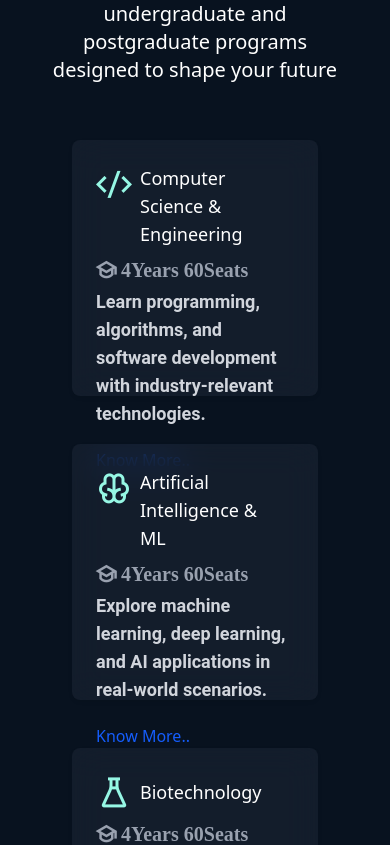
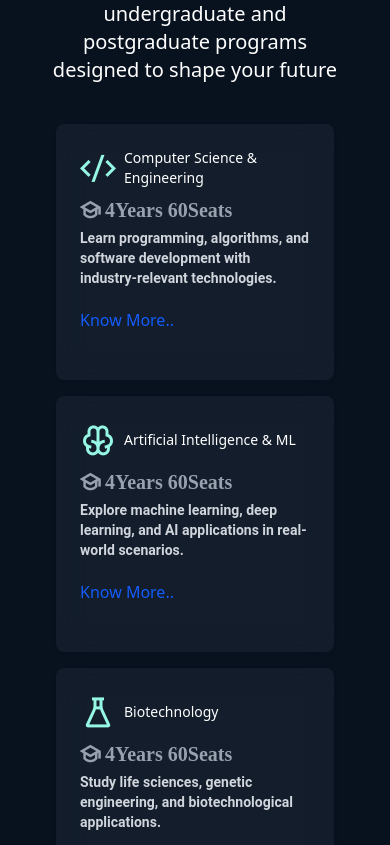
Before and after one commit to SaniHang05/demo-project, a React (Vite) app in the folder frontUI/: page / in a window 390 px wide. Shown: the part 2230-3075 px from the top of the page. Built offline with nearby package versions, Linux system fonts and the light colour scheme.

Commit message:
Added The Changes Routes

```diff
--- a/frontUI/src/components/AboutSRM.jsx
+++ b/frontUI/src/components/AboutSRM.jsx
@@ -4,7 +4,7 @@ const AboutSRM = ({img,title,desc}) => {
   return (
     <div className='opacity: 1; transform: none; m-4 shadow-2xl'>
     <div className="md:w-96 h-[26rem] mx-auto rounded-lg text-card-foreground shadow-sm p-4 bg-gray-800/50 backdrop-blur-lg border-gray-500 hover:bg-gray-900/70 transition-all duration-300 dropShadow">
-      <img src={img} className='rounded-full w-40 mx-auto m-2' loading='lazy'/>
+      <img src={img} className='rounded-full w-16 md:w-40 mx-auto m-2' loading='lazy'/>
       <h4 className='text-white pt-2'>{title}</h4>
       <p className='text-gray-400 pb-3'>{desc}</p>
     </div>
--- a/frontUI/src/components/OurCourse.jsx
+++ b/frontUI/src/components/OurCourse.jsx
@@ -2,14 +2,14 @@ import React from 'react'
 
 const OurCourse = ({icon,header,para}) => {
   return (
-    <div className='opacity: 1; transform: none; m-4'>
-    <div className="md:w-[26rem] h-64 mx-auto rounded-lg text-card-foreground shadow-sm p-6  bg-gray-800/50 backdrop-blur-lg border-gray-800 hover:bg-gray-900/70 transition-all duration-300 dropShadow">
+    <div className='m-2 md:m-4'>
+    <div className="w-full md:w-[26rem] h-64 mx-auto rounded-lg text-card-foreground shadow-sm p-6  bg-gray-800/50 backdrop-blur-lg border-gray-800 hover:bg-gray-900/70 transition-all duration-300 dropShadow">
     <span className='flex justify-items-center pb-2'>
     <i class={`${icon} text-4xl text-teal-200`}></i>
-      <p className="text-lg font-medium text-white mx-2 my-auto">{header}</p>
+      <p className="text-sm md:text-lg font-medium text-white mx-2 my-auto">{header}</p>
     </span>
     <i class={`ri-graduation-cap-line text-xl text-gray-400 roboto py-1`}> 4Years 60Seats</i>
-      <p className="text-gray-300 text-lg font-light py-1 text-pretty roboto">{para}</p>
+      <p className="text-gray-300 text-sm md:text-lg font-light py-1 text-pretty roboto">{para}</p>
       <button className='text-blue-600 '>Know More..</button>
     </div>
     </div>
--- a/frontUI/src/components/footer.jsx
+++ b/frontUI/src/components/footer.jsx
@@ -13,8 +13,8 @@ const Footer = () => {
             <h4 className='text-white'>Quick Links</h4>
             <p className='text-white'>Academics</p>
             <p className='text-white'>Admissions</p>
-            <Link to="/adminlogin" className='text-white'>Research</Link>
-            <Link to="/adminsignup" className='text-white'>Campus Life</Link>
+            <Link to="/adminlogin" className='text-white noUnderLine  hover:text-blue-500'>Admin Login</Link><br/>
+            <Link to="/adminsignup" className='text-white noUnderLine hover:text-blue-500'>Admin SignUp</Link>
             </div>
             <div className="col-4">
             <h4 className='text-white'>Connect With Us</h4>
```
